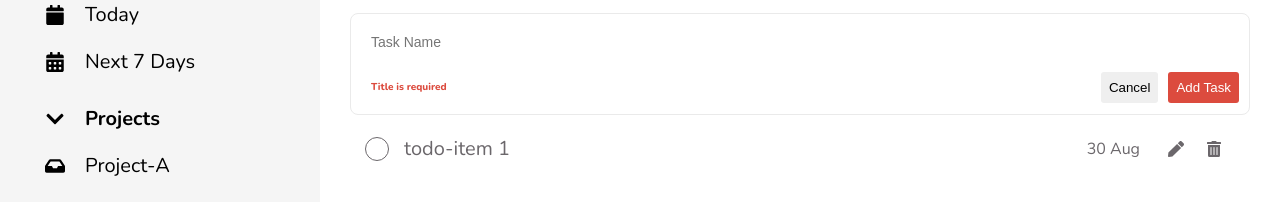
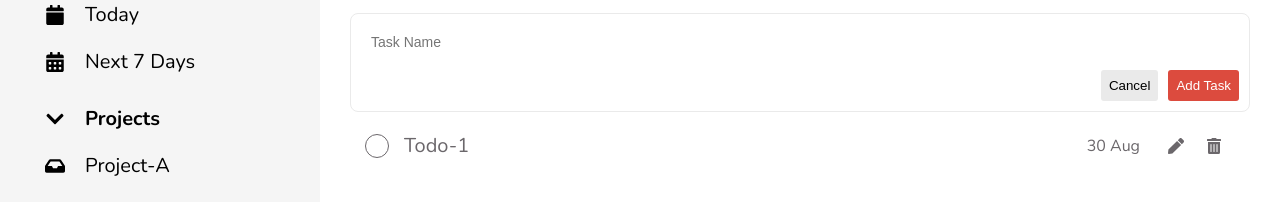
Before and after one commit to palat2000/CC15-Todolist-palat, a React (Create React App) app: page / in a window 1280 px wide. Both pictures are taken after a click on the element "Add Task". Shown: the part 150-352 px from the top of the page. Built offline with nearby package versions, Linux system fonts and the light colour scheme.

Commit message:
handle input

```diff
--- a/src/components/Common/Button/Button.jsx
+++ b/src/components/Common/Button/Button.jsx
@@ -1,6 +1,14 @@
-import styles from './Button.module.scss';
+import styles from "./Button.module.scss";
 
-export function Button({ text, active = true }) {
+export function Button({ text, type, active = true, onClick }) {
   let btnStyles = active ? styles.btn__primary : styles.btn__secondary;
-  return <button className={`${styles.btn} ${btnStyles}`}>{text}</button>;
+  return (
+    <button
+      onClick={onClick}
+      type={type}
+      className={`${styles.btn} ${btnStyles}`}
+    >
+      {text}
+    </button>
+  );
 }
--- a/src/components/Common/Button/Button.module.scss
+++ b/src/components/Common/Button/Button.module.scss
@@ -1,4 +1,4 @@
-@import '../../../styles/global.scss';
+@import "../../../styles/global.scss";
 
 .btn {
   border: none;
@@ -6,6 +6,7 @@
   border-radius: 3px;
   cursor: pointer;
   flex: 1;
+  white-space: nowrap;
 
   &__primary {
     background-color: $primary;
--- a/src/components/Todo/TodoCreate.jsx
+++ b/src/components/Todo/TodoCreate.jsx
@@ -22,7 +22,7 @@ function TodoCreate() {
   return (
     <>
       {isOpenForm ? (
-        <TodoForm />
+        <TodoForm textSubmit="Add Task" setIsOpen={handleClick} />
       ) : (
         <div onClick={handleClick} className={styles.todo__create}>
           <div className={styles.todo__create__button}>
--- a/src/components/Todo/TodoForm.jsx
+++ b/src/components/Todo/TodoForm.jsx
@@ -1,17 +1,46 @@
-import styles from './TodoForm.module.scss';
+import { useState } from "react";
+import { Button } from "../Common/Button/Button";
+import styles from "./TodoForm.module.scss";
 
-function TodoForm() {
+function TodoForm({ textSubmit, setIsOpen }) {
+  const [isError, setIsError] = useState(false);
+  const [taskInput, setTaskInput] = useState("");
+
+  const handleChange = (e) => {
+    setTaskInput(e.target.value);
+  };
+
+  const handleSubmit = (e) => {
+    e.preventDefault();
+    if (taskInput.trim() === "") setIsError(true);
+    else {
+      setIsError(false);
+      setIsOpen();
+    }
+    setTaskInput("");
+  };
+
   return (
-    <form className={styles.todo__form__container}>
+    <form onSubmit={handleSubmit} className={styles.todo__form__container}>
       {/*	Body */}
-      <input className={styles.todo__form__input} placeholder='Task Name' />
+      <input
+        value={taskInput}
+        onChange={handleChange}
+        className={styles.todo__form__input}
+        placeholder="Task Name"
+      />
 
       {/*Form Footer */}
       <div className={styles.todo__form__footer}>
-        <p className={styles.todo__error}>Title is required</p>
+        {isError && <p className={styles.todo__error}>Title is required</p>}
         <div className={styles.todo__form__buttons}>
-          <button>Cancel</button>
-          <button>Add Task</button>
+          <Button
+            type="button"
+            onClick={setIsOpen}
+            text="Cancel"
+            active={false}
+          />
+          <Button type="submit" text={textSubmit} />
         </div>
       </div>
     </form>
--- a/src/components/Todo/TodoForm.module.scss
+++ b/src/components/Todo/TodoForm.module.scss
@@ -1,4 +1,4 @@
-@import '../../styles/global.scss';
+@import "../../styles/global.scss";
 
 .todo__form__container {
   width: 100%;
@@ -24,32 +24,33 @@
 
 .todo__form__footer {
   display: flex;
-  justify-content: space-between;
+  justify-content: flex-end;
   align-items: center;
 }
 
 .todo__error {
   justify-self: start;
   padding: 10px;
-  font-size: 10px;
-  font-weight: 800;
+  font-size: $text-sm;
+  font-weight: 600;
   color: $primary;
+  flex: 1;
 }
 .todo__form__buttons {
   display: flex;
   justify-content: flex-end;
   gap: 10px;
-  flex: 1;
+  // flex: 1;
 
-  & > button {
-    border: none;
-    padding: 8px;
-    border-radius: 3px;
-    cursor: pointer;
-  }
+  // & > button {
+  //   border: none;
+  //   padding: 8px;
+  //   border-radius: 3px;
+  //   cursor: pointer;
+  // }
 
-  & > button:last-child {
-    background-color: $primary;
-    color: $white;
-  }
+  // & > button:last-child {
+  //   background-color: $primary;
+  //   color: $white;
+  // }
 }
--- a/src/components/Todo/TodoLists.jsx
+++ b/src/components/Todo/TodoLists.jsx
@@ -1,18 +1,28 @@
-import styles from './TodoLists.module.scss';
-import { FaTrashAlt, FaPen } from 'react-icons/fa';
-import { HiOutlineCheck } from 'react-icons/hi';
+import { useState } from "react";
+import { FaTrashAlt, FaPen } from "react-icons/fa";
+import { HiOutlineCheck } from "react-icons/hi";
+import TodoForm from "./TodoForm";
+import styles from "./TodoLists.module.scss";
 
-function TodoLists() {
+function TodoLists({ text }) {
+  const [isOpenForm, setIsOpenForm] = useState(false);
+  const clickEdit = (e) => {
+    setIsOpenForm(!isOpenForm);
+  };
   return (
+    <>
+      {isOpenForm ? (
+        <TodoForm textSubmit="Edit Task" setIsOpen={clickEdit} />
+      ) : (
         <ul className={styles.todo__lists}>
           <li className={styles.todo}>
             <div className={styles.todo__checkbox}>
               <HiOutlineCheck className={styles.todo__checkbox__icon} />
             </div>
-        <p className={styles.todo__task}>todo-item 1 </p>
+            <p className={styles.todo__task}>Todo-1</p>
             <span className={styles.todo__date}>30 Aug</span>
             <div className={styles.todo__action}>
-          <span>
+              <span onClick={clickEdit}>
                 <FaPen className={styles.todo__edit} />
               </span>
               <span>
@@ -21,6 +31,8 @@ function TodoLists() {
             </div>
           </li>
         </ul>
+      )}
+    </>
   );
 }
 
```
Also changed, not shown: src/App/App.jsx (+25 -12 lines), src/components/SideBar/ListItem.jsx (+4 -4 lines). Lines whose indentation alone changed are shown as unchanged.
